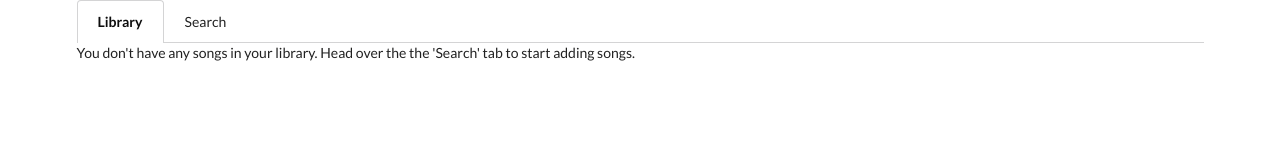
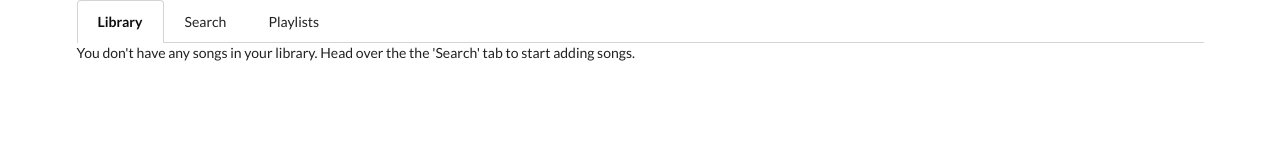
Before and after one commit to MLH-Fellowship/sprint3, a React (Create React App) app in the folder frontend/: page / in a window 1280 px wide. Shown: the top 160 px of the page. Built offline with nearby package versions, Linux system fonts and the light colour scheme.

Commit message:
Add Playlists Component Boilerplate

```diff
--- a/frontend/src/components/App.js
+++ b/frontend/src/components/App.js
@@ -2,6 +2,7 @@ import React, { useState } from 'react';
 import backend from '../api/backend';
 
 import Library from './Library/Library';
+import Playlists from './Library/Playlists';
 import SearchBar from './Search/SearchBar';
 import SearchResults from './Search/SearchResults';
 
@@ -16,7 +17,7 @@ const App = () => {
     // state for library
     const [library, setLibrary] = useState([]);
     // state for tabs
-    const tabs = ['Library', 'Search'];
+    const tabs = ['Library', 'Search', 'Playlists'];
     const [tabSelected, setTabSelected] = useState(tabs[0]);
 
     // FUNCTIONS
@@ -87,7 +88,11 @@ const App = () => {
                         <SearchBar searchTerm={searchTerm} setSearchTerm={setSearchTerm} search={search} />
                         <SearchResults searchResults={searchResults} addTrack={addTrack} library={library} />
                     </>
-                )
+                );
+            case 'Playlists':
+                return (
+                    <Playlists library={library} />
+                );
             default:
                 return null;
         };
--- /dev/null
+++ b/frontend/src/components/Library/Playlists.js
@@ -0,0 +1,21 @@
+import React from 'react';
+
+const Playlists = ({ library }) => {
+
+    const generatePlaylists = () => {
+        console.log('GENERATED');
+    };
+
+    return (
+        <div>
+            <button
+                className="ui primary button"
+                onClick={generatePlaylists}
+            >
+                Generate Playlists
+            </button>
+        </div>
+    );
+};
+
+export default Playlists;
```
